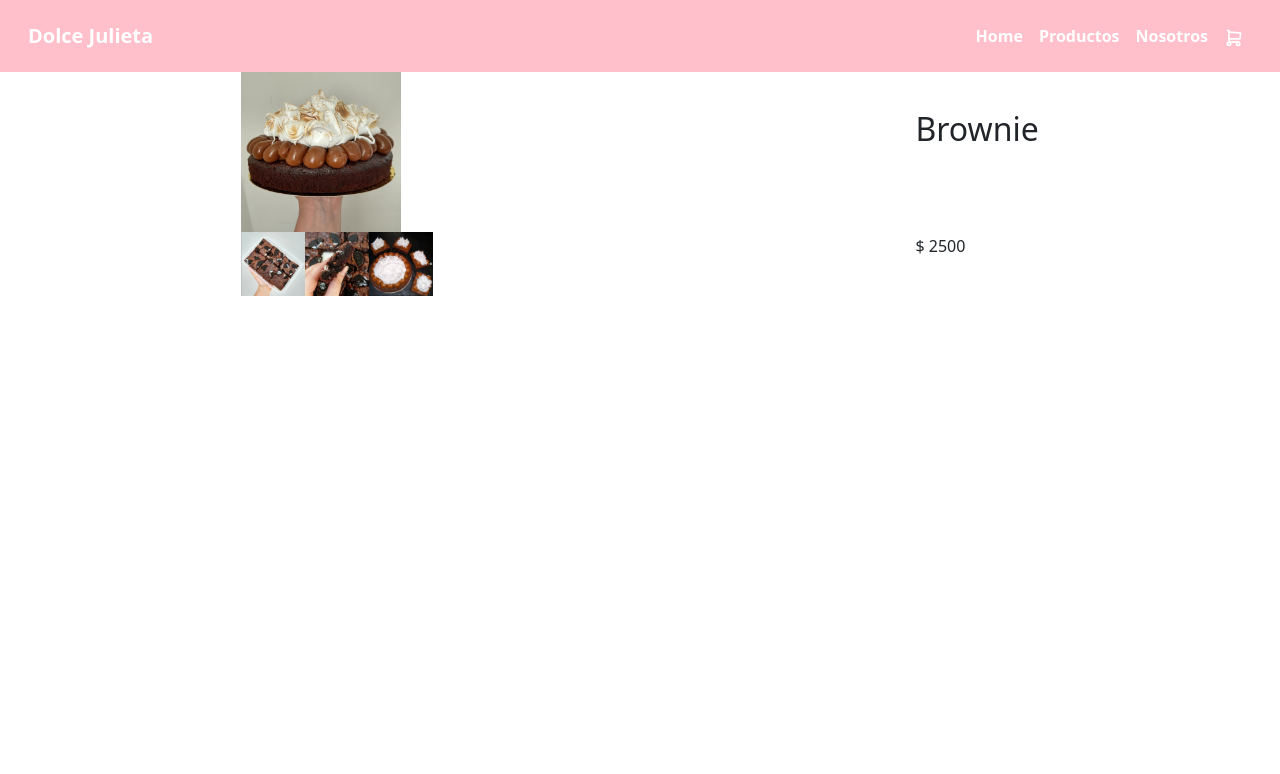
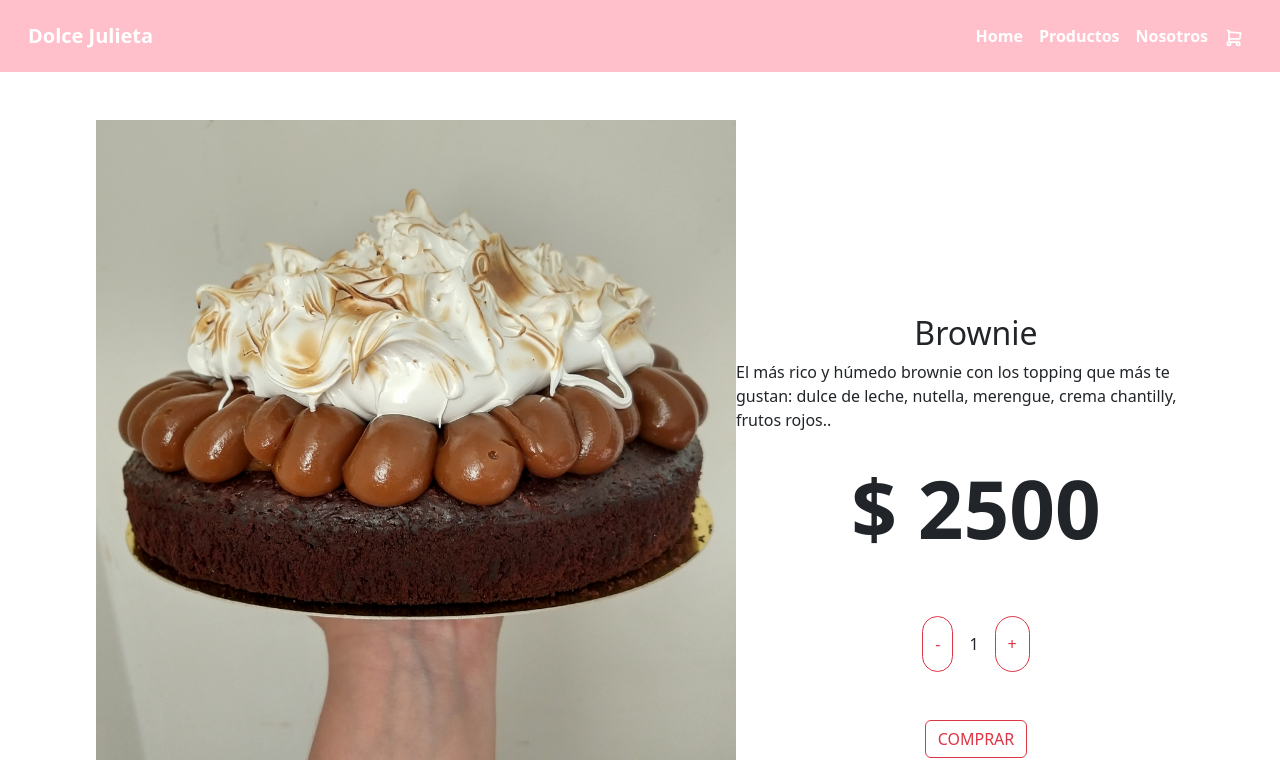
Before and after one commit to Julietabachur/ecommerce, a React (Create React App) app: page / in a window 1280 px wide. Shown: the top 774 px of the page. Built offline with nearby package versions, Linux system fonts and the light colour scheme.

Commit message:
termino ejercicio apis

```diff
--- a/src/Components/ItemDetail/ItemDetail.js
+++ b/src/Components/ItemDetail/ItemDetail.js
@@ -1,23 +1,42 @@
+import { useState } from "react"
 import "./ItemDetail.sass"
 
-const ItemDetail = ({dataProducts}) => {
+const ItemDetail = ({dataProducts, initial}) => {
 
-  const {id,title,price,image,image1,image2,image3} = dataProducts
+  const {id,title,price,image,image1,image2,image3, stock} = dataProducts
+
+  const [contador, setContador] = useState(initial)
+
+    function onAdd() {
+        contador < stock && setContador(contador+1)
+    }
+
+    function onRemove() {
+        contador > initial && setContador(contador-1)
+    }
 
   return (
-        <div key={id} className="d-flex flex-row align-center justify-content-around">
-          <div className="d-flex flex-column justify-content-center align-center">
+        <div key={id} className="d-flex flex-row align-items-center justify-content-between m-5 contenedor-detail">
+          <div className="d-flex flex-column justify-content-center align-items-center ms-5">
             <img src={image}  className="foto-principal"/>
-            <div className="d-flex flex-row justify-content-between fotos">
+            <div className="d-flex flex-row justify-content-around fotos m-3">
               <img src={image1} className="foto-secundaria"/>
               <img src={image2} className="foto-secundaria"/>
               <img src={image3} className="foto-secundaria"/>
             </div>
           </div>
-          <div className="info d-flex flex-column align-center justify-content-around">
+          <div className=" d-flex flex-column align-items-center justify-content-around me-5">
             <h2>{title}</h2>
-            <span>$ {price}</span>
+             <p className="info d-flex justify-content-center">El más rico y húmedo brownie con los topping que más te gustan: dulce de leche, nutella, merengue, crema chantilly, frutos rojos..</p>
+            <span className="precio">$ {price}</span>
+            <div className="d-flex justify-content-s my-5">
+              <button onClick={onRemove} className="btn btn-outline-danger h-1 border-3 rounded-5">-</button>
+              <p className="m-3">{contador}</p>
+              <button onClick={onAdd} className="btn btn-outline-danger border-3 rounded-5">+</button>
+            </div>
+            <button className="btn btn-outline-danger">COMPRAR</button>
           </div>
+
         </div>
   )
 }
--- a/src/Components/ItemDetail/ItemDetail.sass
+++ b/src/Components/ItemDetail/ItemDetail.sass
@@ -1,10 +1,17 @@
 .foto-principal
+    width: 40rem
+    height: 40rem
+
+.foto-secundaria
     width: 10rem
     height: 10rem
 
-.foto-secundaria
-    width: 4rem
-    height: 4rem
-
 .fotos
     width: 100%
+
+.info
+    width: 30rem
+
+.precio
+    font-size: 5rem
+    font-weight: bold
--- a/src/Components/ItemDetailContainer/ItemDetailContainer.js
+++ b/src/Components/ItemDetailContainer/ItemDetailContainer.js
@@ -17,7 +17,7 @@ const ItemDetailContainer = () => {
   }, [])
 
   return (
-        <ItemDetail dataProducts={listProduct}/>
+        <ItemDetail dataProducts={listProduct} initial={1}/>
 )
 }
 
```
